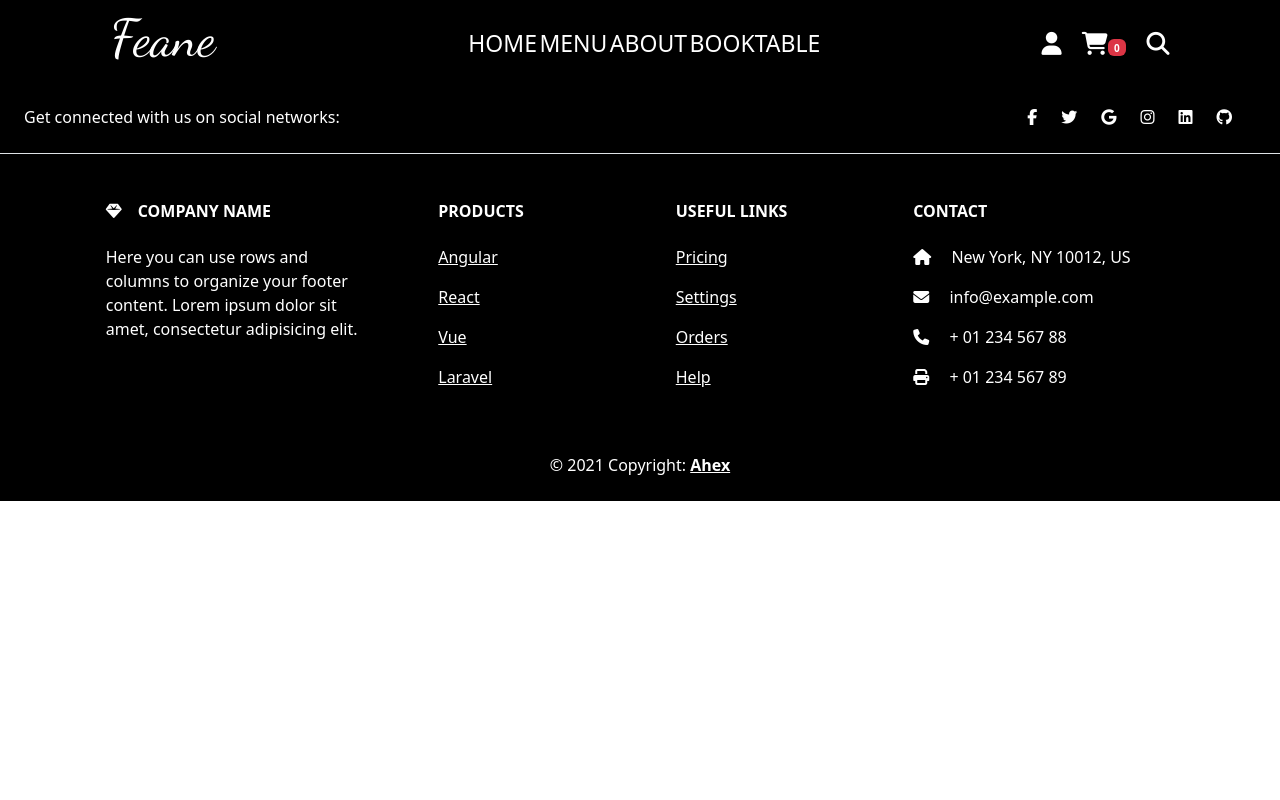
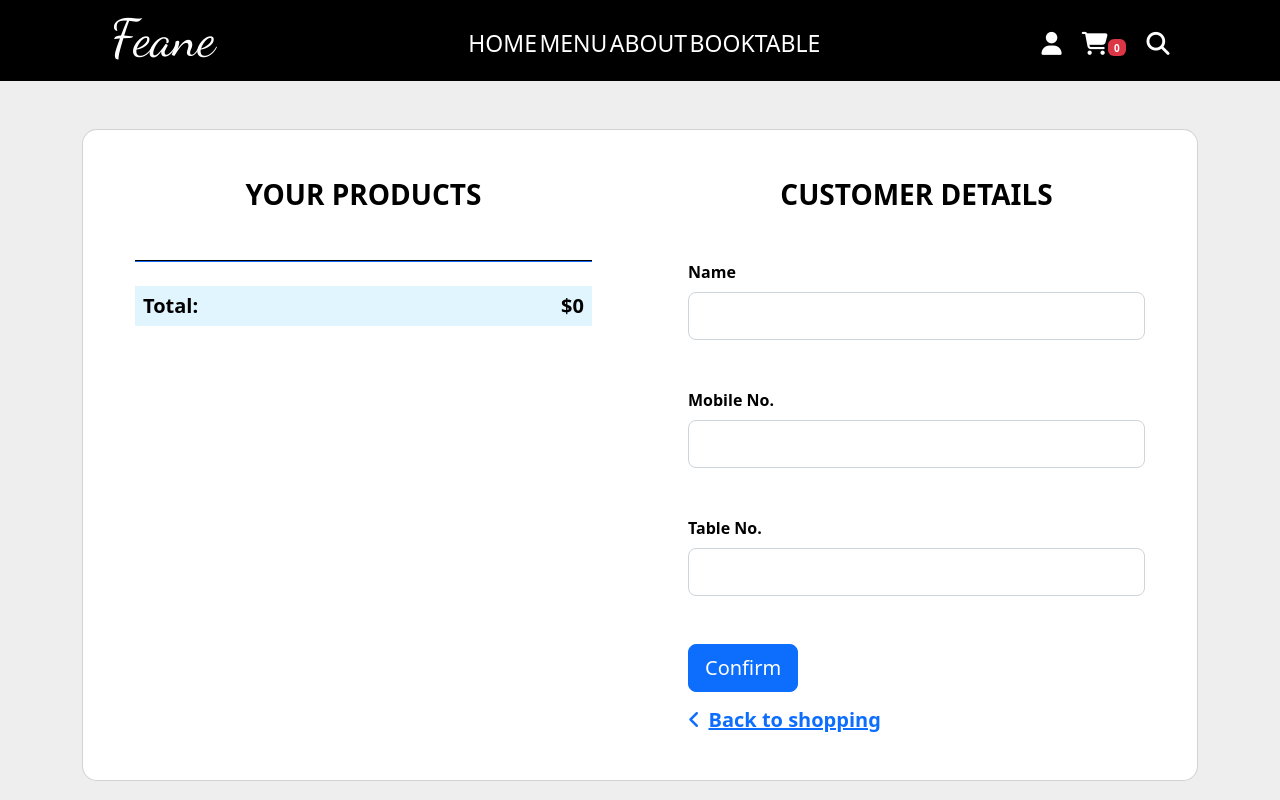
Before and after one commit to ahexamit/FeaneRestaurant, an Angular app: page /order in a window 1280 px wide. Before the commit this address led to /. Shown: the top 800 px of the page. Built offline with nearby package versions, Linux system fonts and the light colour scheme.

Commit message:
placeorder

```diff
--- a/src/app/app-routing.module.ts
+++ b/src/app/app-routing.module.ts
@@ -13,6 +13,10 @@ const routes: Routes = [
     path: 'cart',
     loadChildren: () => import('./cart/cart.module').then((m) => m.CartModule),
   },
+  {
+    path: 'order',
+    loadChildren: () => import('./placeorder/placeorder.module').then((m) => m.PlaceorderModule),
+  },
   { path: '', component: DashboardComponent },
 ];
 
--- a/src/app/cart/cart.component.css
+++ b/src/app/cart/cart.component.css
@@ -1,5 +1,6 @@
-/* @media (min-width: 1025px) {
-    .h-custom {
-    height: 100vh !important;
-    }
-    } */
+.container{
+    width:41%;
+}
+.insideItem{
+    width: 611px;
+}
--- a/src/app/cart/cart.component.html
+++ b/src/app/cart/cart.component.html
@@ -1,12 +1,12 @@
 <div class="container-fluid">
-  <section class="h-100 h-custom" style="background-color: #eee">
+    <section class="h-100 h-custom" style="background-color: #eee ;">
       <div class="container py-5 h-100">
         <div class="row d-flex justify-content-center align-items-center h-100">
           <div class="col">
-          <div class="card">
+            <div class="card w-100">
               <div class="card-body p-4">
                 <div class="row">
-                <div class="col-lg-7">
+                  <div class="col-lg-7 insideItem">
                     <hr />
 
                     <div
@@ -52,10 +52,16 @@
                         </div>
                       </div>
                     </div>
-                  <div class="mt-1">
-                    <label>Total Price:</label>
-                    <p>{{ grandTotal }}</p>
+                   <div class="row">
+                    <div class="col-md-6 mt-1">
+                        <label><strong>Total Price:</strong></label>
+                        <p>${{ grandTotal }}</p>
                     </div>
+                    <div class="col-md-3 ms-5 mt-3">
+                      <button class="btn btn-danger" routerLink="/order">Place Order</button>
+                    </div>
+                   </div>
+
                   </div>
                 </div>
               </div>
@@ -65,14 +71,3 @@
       </div>
     </section>
   </div>
-
-<!--  <div class="mb-4" *ngFor="let item of data">
-    <div class="card" style="width: 18rem;">
-        <img src={{item.imageUrl}} class="card-img-top" alt="...">
-        <div class="card-body">
-          <h5 class="card-title">{{item.title}}</h5>
-          <p class="card-text">{{item.description}}</p>
-          <a href="#" class="btn btn-primary">Go somewhere</a>
-        </div>
-      </div>
-  </div> -->
--- a/src/app/cart/cart.component.ts
+++ b/src/app/cart/cart.component.ts
@@ -1,6 +1,5 @@
 import { Component, OnInit } from '@angular/core';
 import { CartService } from '../shared/cart.service';
-import { DataService } from '../shared/data.service';
 
 @Component({
   selector: 'app-cart',
--- a/src/app/footer/footer.component.css
+++ b/src/app/footer/footer.component.css
@@ -1,4 +1,3 @@
 .footer{
     background-color: black;
-    color: white;
 }
--- /dev/null
+++ b/src/app/placeorder/placeorder.component.html
@@ -0,0 +1,150 @@
+<div class="conatiner">
+  <section class="h-100 h-custom" style="background-color: #eee">
+    <div class="container h-100 py-5">
+      <div class="row d-flex justify-content-center align-items-center h-100">
+        <div class="col">
+          <div class="card shopping-cart" style="border-radius: 15px">
+            <div class="card-body text-black">
+              <div class="row">
+                <div class="col-lg-6 px-5 py-4">
+                  <h3 class="mb-5 pt-2 text-center fw-bold text-uppercase">
+                    Your products
+                  </h3>
+
+                  <div
+                    class="d-flex align-items-center mb-5"
+                    *ngFor="let item of product"
+                  >
+                    <div class="flex-shrink-0">
+                      <img
+                        src="{{ item.imageUrl }}"
+                        class="img-fluid"
+                        style="width: 150px"
+                        alt="Generic placeholder image"
+                      />
+                    </div>
+                    <div class="flex-grow-1 ms-3">
+                      <h5 class="text-primary">{{ item.title }}</h5>
+                      <div class="d-flex align-items-center">
+                        <p class="fw-bold mb-0 me-5 pe-3">${{ item.price }}</p>
+                      </div>
+                    </div>
+                  </div>
+
+                  <hr
+                    class="mb-4"
+                    style="height: 2px; background-color: #1266f1; opacity: 1"
+                  />
+
+                  <div
+                    class="d-flex justify-content-between p-2 mb-2"
+                    style="background-color: #e1f5fe"
+                  >
+                    <h5 class="fw-bold mb-0">Total:</h5>
+                    <h5 class="fw-bold mb-0">${{ grandTotal }}</h5>
+                  </div>
+                </div>
+                <div class="col-lg-6 px-5 py-4">
+                  <h3 class="mb-5 pt-2 text-center fw-bold text-uppercase">
+                    Customer Details
+                  </h3>
+
+                  <form class="mb-5" [formGroup]="detailForm">
+                    <div class="form-outline mb-5">
+                      <label class="form-label" for="typeText"
+                        ><strong>Name</strong></label
+                      >
+
+                      <input
+                        type="text"
+                        id="typeText"
+                        class="form-control form-control-lg"
+                        formGroupName="name"
+                        [ngClass]="{
+                          'is-invalid': submitted && f['name'].errors
+                        }"
+                      />
+                      <div
+                        *ngIf="submitted && f['name'].errors"
+                        class="invalid-feedback"
+                      >
+                        <div *ngIf="f['name'].errors['required']">
+                          Name is required
+                        </div>
+                      </div>
+                    </div>
+
+                    <div class="form-outline mb-5">
+                      <label class="form-label" for="typeText"
+                        ><strong>Mobile No.</strong></label
+                      >
+
+                      <input
+                        type="text"
+                        id="typeText"
+                        class="form-control form-control-lg"
+                        formGroupName="mobile"
+                        [ngClass]="{
+                          'is-invalid': submitted && f['mobile'].errors
+                        }"
+                      />
+                      <div
+                        *ngIf="submitted && f['mobile'].errors"
+                        class="invalid-feedback"
+                      >
+                        <div *ngIf="f['mobile'].errors['required']">
+                          Mobile No. is required
+                        </div>
+                      </div>
+                    </div>
+                    <div class="form-outline mb-5">
+                      <label class="form-label" for="typeText"
+                        ><strong>Table No.</strong></label
+                      >
+
+                      <input
+                        type="text"
+                        id="typeText"
+                        class="form-control form-control-lg"
+                        formGroupName="table"
+                        [ngClass]="{
+                          'is-invalid': submitted && f['table'].errors
+                        }"
+                      />
+                      <div
+                        *ngIf="submitted && f['table'].errors"
+                        class="invalid-feedback"
+                      >
+                        <div *ngIf="f['table'].errors['required']">
+                          Table No. is required
+                        </div>
+                      </div>
+                    </div>
+
+                    <button
+                      (click)="submit()"
+                      type="button"
+                      class="btn btn-primary btn-block btn-lg"
+                    >
+                      Confirm
+                    </button>
+
+                    <h5
+                      class="fw-bold mb-5"
+                      style="position: absolute; bottom: 0"
+                    >
+                      <a routerLink="/menu"
+                        ><i class="fas fa-angle-left me-2"></i>Back to
+                        shopping</a
+                      >
+                    </h5>
+                  </form>
+                </div>
+              </div>
+            </div>
+          </div>
+        </div>
+      </div>
+    </div>
+  </section>
+</div>
--- /dev/null
+++ b/src/app/placeorder/placeorder.component.ts
@@ -0,0 +1,43 @@
+import { Component, OnInit } from '@angular/core';
+import {
+  AbstractControl,
+  FormBuilder,
+  FormGroup,
+  Validators,
+} from '@angular/forms';
+import { CartService } from '../shared/cart.service';
+
+@Component({
+  selector: 'app-placeorder',
+  templateUrl: './placeorder.component.html',
+  styleUrls: ['./placeorder.component.css'],
+})
+export class PlaceorderComponent implements OnInit {
+  public product: any = [];
+  public grandTotal!: number;
+  detailForm!: FormGroup;
+  submitted: boolean = false;
+
+  constructor(private cartservice: CartService, public fb: FormBuilder) {}
+
+  ngOnInit(): void {
+    this.cartservice.getProducts().subscribe((res) => {
+      this.product = res;
+      this.grandTotal = this.cartservice.getTotalPrice();
+    });
+    this.formData();
+  }
+  get f(): { [key: string]: AbstractControl } {
+    return this.detailForm.controls;
+  }
+  public submit() {
+    this.submitted = true;
+  }
+  public formData() {
+    this.detailForm = this.fb.group({
+      name: ['', Validators.required],
+      mobile: ['', Validators.required],
+      table: ['', Validators.required],
+    });
+  }
+}
```
Also changed, not shown: src/app/app.module.ts (+6 -2 lines), src/app/placeorder/placeorder-routing.module.ts (added, +13 -0 lines), src/app/placeorder/placeorder.module.ts (added, +11 -0 lines), src/app/placeorder/placeorder.component.css (added), 1 other file (tests, documents, lock files or other folders). Lines whose indentation alone changed are shown as unchanged.
